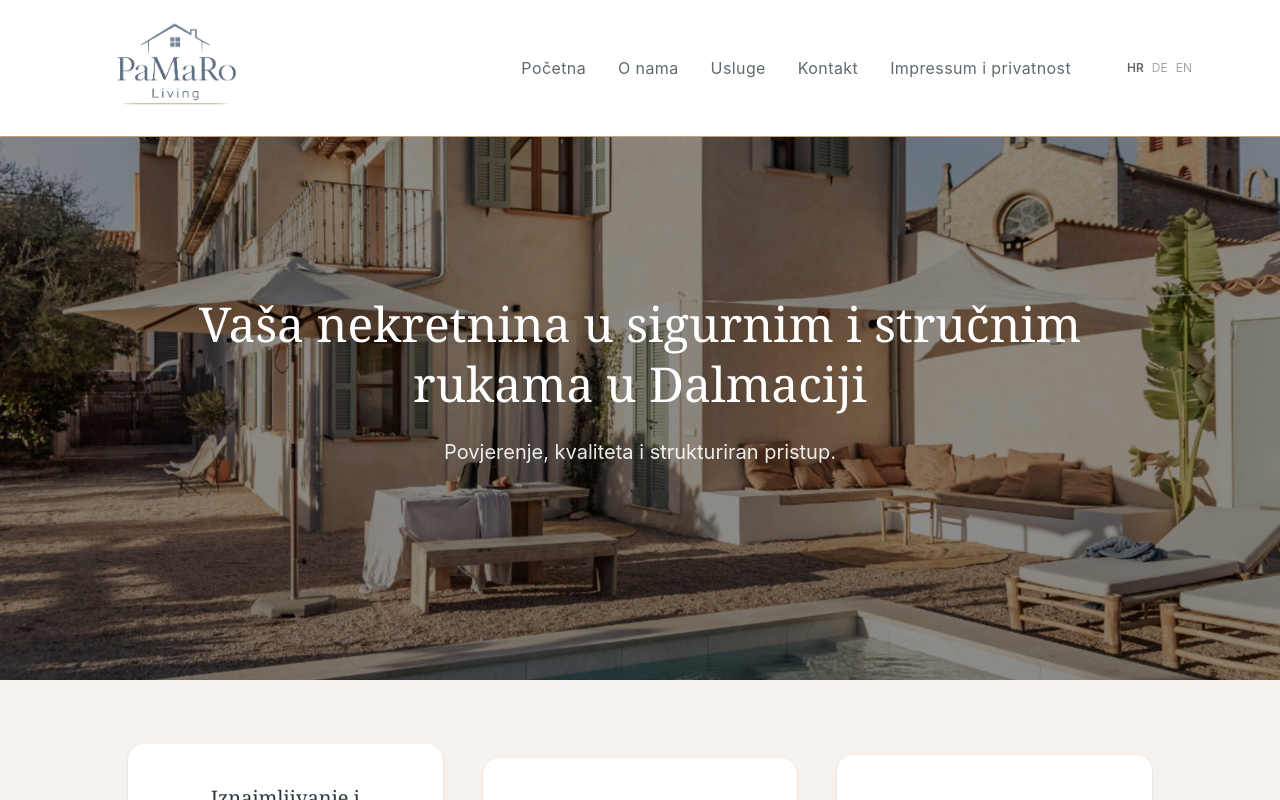
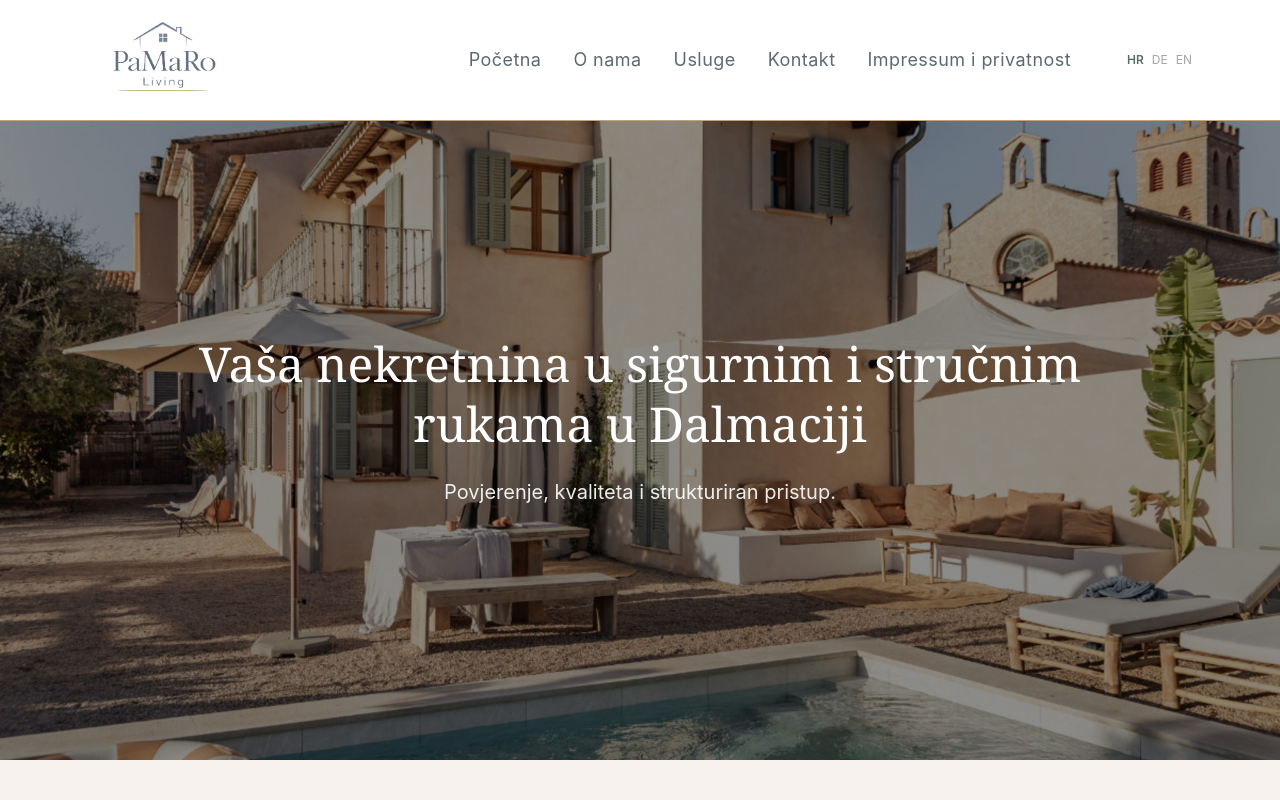
Before and after one commit to paulina44444/PaMaRoLiving, a React (Vite) app: page / in a window 1280 px wide. Shown: the top 800 px of the page. Built offline with nearby package versions, Linux system fonts and the light colour scheme.

Commit message:
div änderungen

```diff
--- a/src/App.jsx
+++ b/src/App.jsx
@@ -19,7 +19,7 @@ const navLabels = {
 function Navigation({ setPage, lang, setLang }) {
   const [menuOpen, setMenuOpen] = useState(false);
 
-  const link = "text-base tracking-wide hover:text-[#c6a27b] transition";
+  const link = "text-lg tracking-wide hover:text-[#c6a27b] transition";
 
   return (
     <header className="w-full bg-white border-b border-[#c6a27b] fixed top-0 left-0 z-50">
@@ -31,7 +31,7 @@ function Navigation({ setPage, lang, setLang }) {
   <img
     src="/logo.png"
     alt="PaMaRo Living"
-    className="h-28 w-auto opacity-95"
+    className="h-24 w-auto opacity-95"
   />
 </button>
 
@@ -219,7 +219,7 @@ function Home({ lang }) {
     <div className="bg-[#f7f2ed] text-[#2f3a40]">
 
     {/* HERO IMAGE */}
-    <section className="relative h-[75vh] w-full overflow-hidden">
+    <section className="relative h-[85vh] w-full overflow-hidden">
       <img
         src="/hero.jpg"
         alt="Luxury property in Dalmatia"
```
